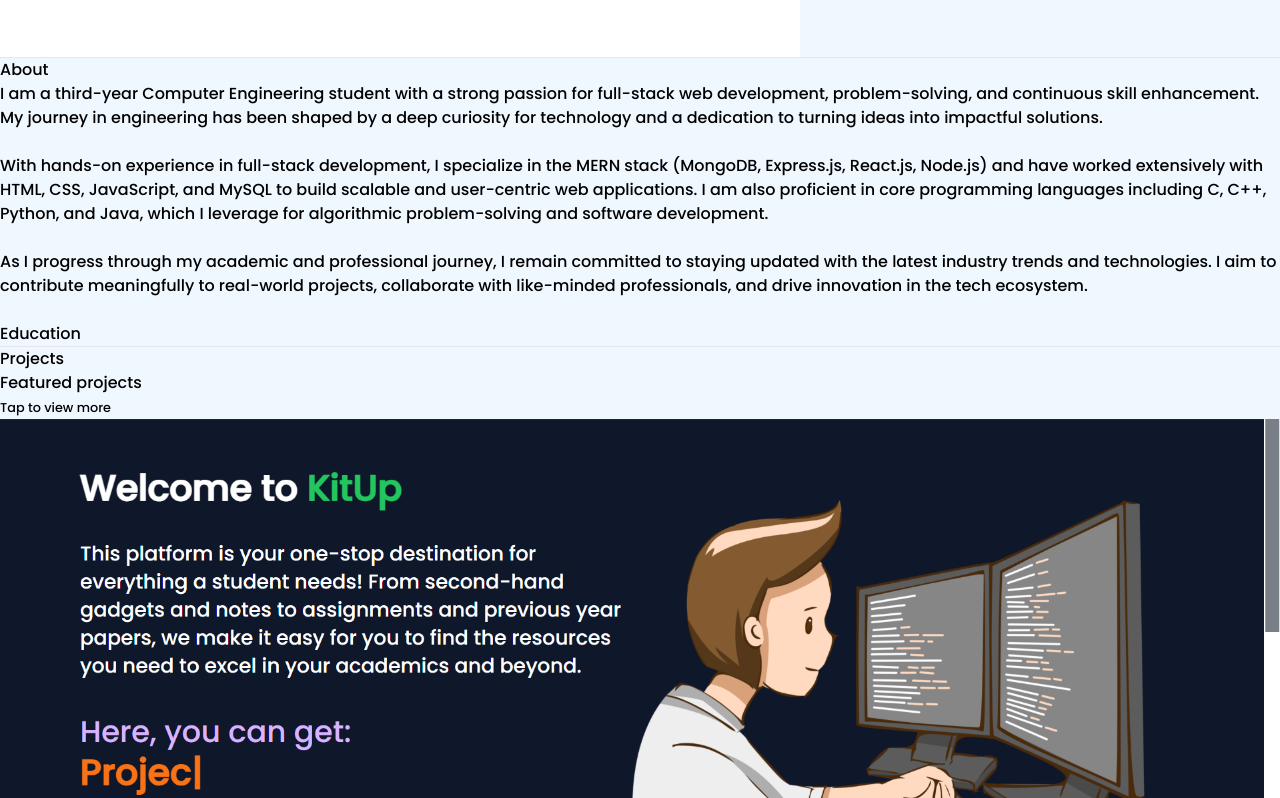
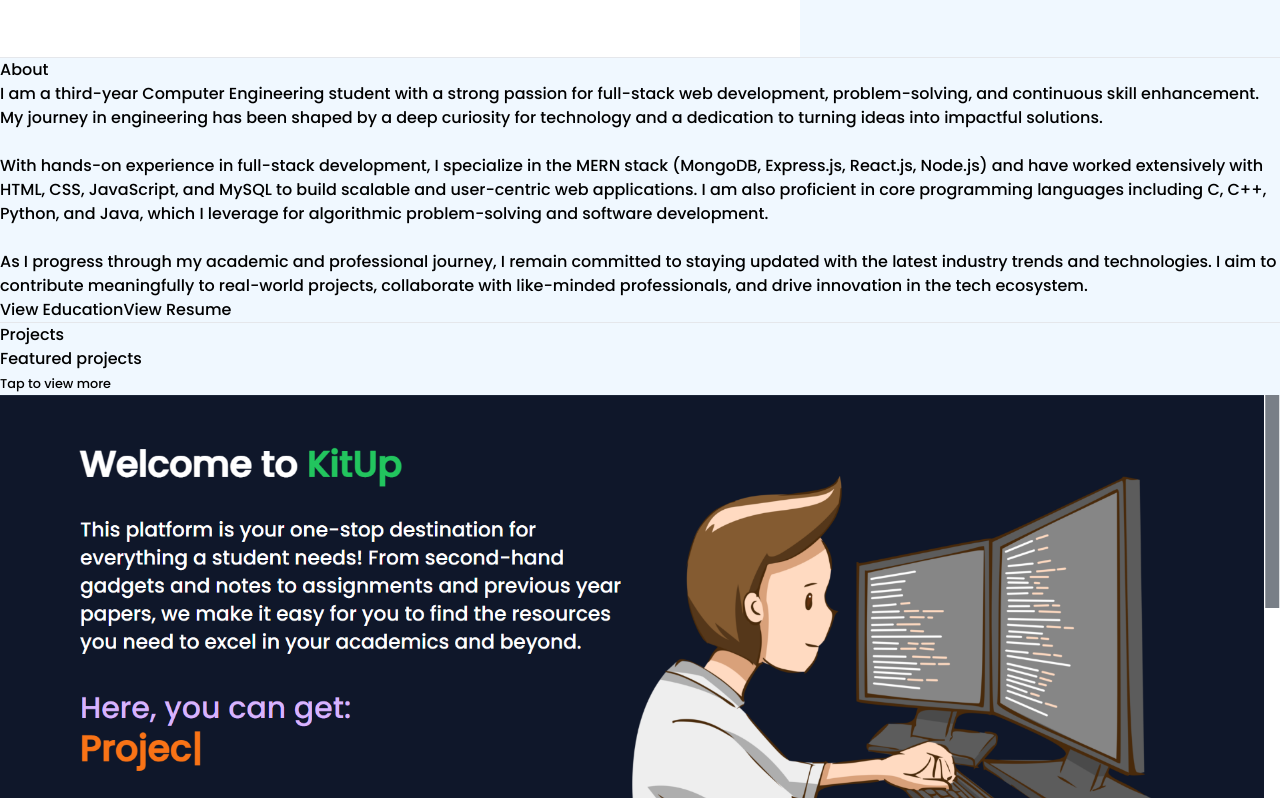
Before and after one commit to SatAlgo/PortFolio, a React (Vite) app: page / in a window 1280 px wide. Shown: the part 1335-2133 px from the top of the page. Built offline with nearby package versions, Linux system fonts and the light colour scheme; the HTML template or start-up script is replaced by a standard one.

Commit message:
added resume

```diff
--- a/package.json
+++ b/package.json
@@ -10,6 +10,7 @@
     "preview": "vite preview"
   },
   "dependencies": {
+    "@fontsource/inter": "^5.2.6",
     "axios": "^1.7.7",
     "lucide-react": "^0.514.0",
     "react": "^18.3.1",
--- a/src/components/About.jsx
+++ b/src/components/About.jsx
@@ -1,12 +1,106 @@
+// import React, { useState } from "react";
+// import "@fontsource/inter";
+
+// function About() {
+//   const [showEducation, setShowEducation] = useState(false);
+
+//   const toggleEducation = () => {
+//     setShowEducation(!showEducation);
+//   };
+
+//   return (
+//     <div
+//       name="About"
+//       className="max-w-screen-2xl container mx-auto px-4 md:px-20 my-16"
+//     >
+//       <h1 className="text-4xl font-bold mb-6 text-gray-800">About</h1>
+//       <p className="text-lg leading-8 text-gray-700">
+//         I am a third-year Computer Engineering student with a strong passion for full-stack web development, problem-solving, and continuous skill enhancement. My journey in engineering has been shaped by a deep curiosity for technology and a dedication to turning ideas into impactful solutions.
+//         <br /><br />
+//         With hands-on experience in full-stack development, I specialize in the MERN stack (MongoDB, Express.js, React.js, Node.js) and have worked extensively with HTML, CSS, JavaScript, and MySQL to build scalable and user-centric web applications. I am also proficient in core programming languages including C, C++, Python, and Java, which I leverage for algorithmic problem-solving and software development.
+//         <br /><br />
+//         As I progress through my academic and professional journey, I remain committed to staying updated with the latest industry trends and technologies. I aim to contribute meaningfully to real-world projects, collaborate with like-minded professionals, and drive innovation in the tech ecosystem.
+//       </p>
+
+//       <div className="mt-8">
+//         <button
+//           onClick={toggleEducation}
+//           className="bg-gradient-to-r from-yellow-400 to-pink-500 hover:from-pink-500 hover:to-yellow-400 text-white font-semibold text-lg px-6 py-2 rounded-full shadow-lg transition duration-300"
+//         >
+//           {showEducation ? "Hide Education" : "View Education"}
+//         </button>
+//       </div>
+
+//       {showEducation && (
+//         <div className="mt-10 bg-white rounded-xl p-8 shadow-xl border border-gray-100 font-sans">
+//           <h2 className="text-3xl font-bold text-pink-600 mb-6">Education</h2>
+
+//           <div className="mb-6">
+//             <h3 className="text-xl font-semibold text-gray-600 italic">
+//               BTech in Computer Engineering
+//             </h3>
+//             <p className="text-xl text-rose-500 font-bold">
+//               MIT Academy of Engineering, Alandi, Pune
+//             </p>
+//             <p className="text-gray-700 mt-1">
+//               Degree Pursuing: BTech in Computer Engineering
+//               <br />
+//               Expected Graduation Year: <span className="font-semibold">2027</span>
+//             </p>
+//           </div>
+
+//           <div className="mb-6">
+//             <h3 className="text-xl font-semibold text-gray-600 italic">
+//               HSC College
+//             </h3>
+//             <p className="text-xl text-rose-500 font-bold">
+//               Dayanand Science Junior College, Latur
+//             </p>
+//             <p className="text-gray-700 mt-1">
+//               HSC (Percentage: <span className="font-semibold">68.00%</span>)
+//               <br />
+//               Passing Year: <span className="font-semibold">2022</span>
+//               <br />
+//               MHT-CET (Percentile: <span className="font-semibold">93.40</span>)
+//             </p>
+//           </div>
+
+//           <div>
+//             <h3 className="text-xl font-semibold text-gray-600 italic">
+//               SSC School
+//             </h3>
+//             <p className="text-xl text-rose-500 font-bold">
+//               Shri Sant Goroba Kaka Vidyalaya, Saundana
+//             </p>
+//             <p className="text-gray-700 mt-1">
+//               SSC (Percentage: <span className="font-semibold">93.40%</span>)
+//               <br />
+//               Passing Year: <span className="font-semibold">2020</span>
+//             </p>
+//           </div>
+//         </div>
+//       )}
+
+//       <hr className="border-gray-300 my-12" />
+//     </div>
+//   );
+// }
+
+// export default About;
+
+
 import React, { useState } from "react";
+import "@fontsource/inter";
 
 function About() {
-  // State to manage the visibility of the education section
-  const [showEducation, setShowEducation] = useState(false);
+  const [activeSection, setActiveSection] = useState(""); // "education" | "resume" | ""
 
-  // Function to toggle the visibility of the education section
   const toggleEducation = () => {
-    setShowEducation(!showEducation);
+    setActiveSection((prev) => (prev === "education" ? "" : "education"));
+  };
+
+  const toggleResume = () => {
+    setActiveSection((prev) => (prev === "resume" ? "" : "resume"));
   };
 
   return (
@@ -15,73 +109,95 @@
       className="max-w-screen-2xl container mx-auto px-4 md:px-20 my-16"
     >
       <h1 className="text-3xl font-bold mb-5">About</h1>
-      <p>
+      <p className="text-md leading-7 text-gray-700">
         I am a third-year Computer Engineering student with a strong passion for full-stack web development, problem-solving, and continuous skill enhancement. My journey in engineering has been shaped by a deep curiosity for technology and a dedication to turning ideas into impactful solutions.
-        <br />
-        <br />
+        <br /><br />
         With hands-on experience in full-stack development, I specialize in the MERN stack (MongoDB, Express.js, React.js, Node.js) and have worked extensively with HTML, CSS, JavaScript, and MySQL to build scalable and user-centric web applications. I am also proficient in core programming languages including C, C++, Python, and Java, which I leverage for algorithmic problem-solving and software development.
-        <br />
-        <br />
+        <br /><br />
         As I progress through my academic and professional journey, I remain committed to staying updated with the latest industry trends and technologies. I aim to contribute meaningfully to real-world projects, collaborate with like-minded professionals, and drive innovation in the tech ecosystem.
       </p>
-      <br />
+
+      <div className="mt-8 flex flex-wrap gap-4 font-sans">
+        <button
+          onClick={toggleEducation}
+          className="bg-gradient-to-r from-blue-500 to-violet-600 hover:from-violet-600 hover:to-blue-500 text-white font-semibold text-lg px-6 py-2 rounded-full shadow-md transition duration-300"
+        >
+          {activeSection === "education" ? "Hide Education" : "View Education"}
+        </button>
 
         <button
-        onClick={toggleEducation}
-        className="text-gray-500 font-semibold text-xl py-1 px-2 border border-yellow-600 rounded"
+          onClick={toggleResume}
+          className="bg-gradient-to-r from-green-600 to-teal-500 hover:from-teal-500 hover:to-green-600 text-white font-semibold text-lg px-6 py-2 rounded-full shadow-md transition duration-300"
         >
-        {showEducation ? "Hide Education" : "Education"}
+          {activeSection === "resume" ? "Hide Resume" : "View Resume"}
         </button>
+      </div>
 
-      {showEducation && (
-        <div>
-          <h1 className="text-pink-600 font-semibold text-2xl pt-6 pb-1">
-            Education
-          </h1>
-          <h1 className="font-semibold text-xl pt-2 italic text-gray-400">
+      {activeSection === "education" && (
+        <div className="mt-10 bg-white rounded-xl p-8 shadow-xl border border-gray-100 font-sans">
+          <h2 className="text-3xl font-bold text-pink-600 mb-6">Education</h2>
+
+          <div className="mb-6">
+            <h3 className="text-xl font-semibold text-gray-600 italic">
               BTech in Computer Engineering
-          </h1>
-          <h1 className="text-rose-500 font-semibold text-xl">
+            </h3>
+            <p className="text-xl text-rose-500 font-bold">
               MIT Academy of Engineering, Alandi, Pune
-          </h1>
-          <span>
+            </p>
+            <p className="text-gray-700 mt-1">
               Degree Pursuing: BTech in Computer Engineering
               <br />
-            Expected Graduation Year: [2027]
-          </span>
+              Expected Graduation Year: <span className="font-semibold">2027</span>
+            </p>
+          </div>
+
+          <div className="mb-6">
+            <h3 className="text-xl font-semibold text-gray-600 italic">
+              HSC College
+            </h3>
+            <p className="text-xl text-rose-500 font-bold">
+              Dayanand Science Junior College, Latur
+            </p>
+            <p className="text-gray-700 mt-1">
+              HSC (Percentage: <span className="font-semibold">68.00%</span>)
               <br />
+              Passing Year: <span className="font-semibold">2022</span>
               <br />
-          <h1 className="font-semibold text-xl pt-2 italic text-gray-400">
-            HSC College
-          </h1>
-          <h1 className="text-rose-500 font-semibold text-xl">
-            Dayanand Science Junior College, Latur
-          </h1>
-          <span>
-            HSC (Percentage: 68.00)
+              MHT-CET (Percentile: <span className="font-semibold">93.40</span>)
+            </p>
+          </div>
+
+          <div>
+            <h3 className="text-xl font-semibold text-gray-600 italic">
+              SSC School
+            </h3>
+            <p className="text-xl text-rose-500 font-bold">
+              Shri Sant Goroba Kaka Vidyalaya, Saundana
+            </p>
+            <p className="text-gray-700 mt-1">
+              SSC (Percentage: <span className="font-semibold">93.40%</span>)
               <br />
-            Passing Year: [2022]
-            <br />
-            MHT-CET (Percentile: 93.40)
-          </span>
-          <br />
-          <br />
-          <h1 className="font-semibold text-xl pt-2 italic text-gray-400">
-            SSC School
-          </h1>
-          <h1 className="text-rose-500 font-semibold text-xl">
-            Shri Sant Goroba Kaka Vidyalaya, Saundana
-          </h1>
-          <span>
-            SSC (Percentage: 93.40)
-            <br />
-            Passing Year: [2020]
-          </span>
-          <br />
-          <br />
+              Passing Year: <span className="font-semibold">2020</span>
+            </p>
+          </div>
         </div>
       )}
-      <hr className="border-gray-300 my-8" />
+
+      {activeSection === "resume" && (
+        <div className="mt-10">
+          {/* <h2 className="text-3xl font-bold text-green-700 mb-4">Resume</h2> */}
+          <div className="w-full h-[600px] border rounded-xl shadow-md overflow-hidden">
+            <iframe
+              src="/resume.pdf"
+              title="My Resume"
+              className="w-full h-full"
+              frameBorder="0"
+            ></iframe>
+          </div>
+        </div>
+      )}
+
+      <hr className="border-gray-300 my-12" />
     </div>
   );
 }
```
Also changed, not shown: src/components/Experience.jsx (line endings or trailing spaces), 2 other files (tests, documents, lock files or other folders). Lines whose indentation alone changed are shown as unchanged.
